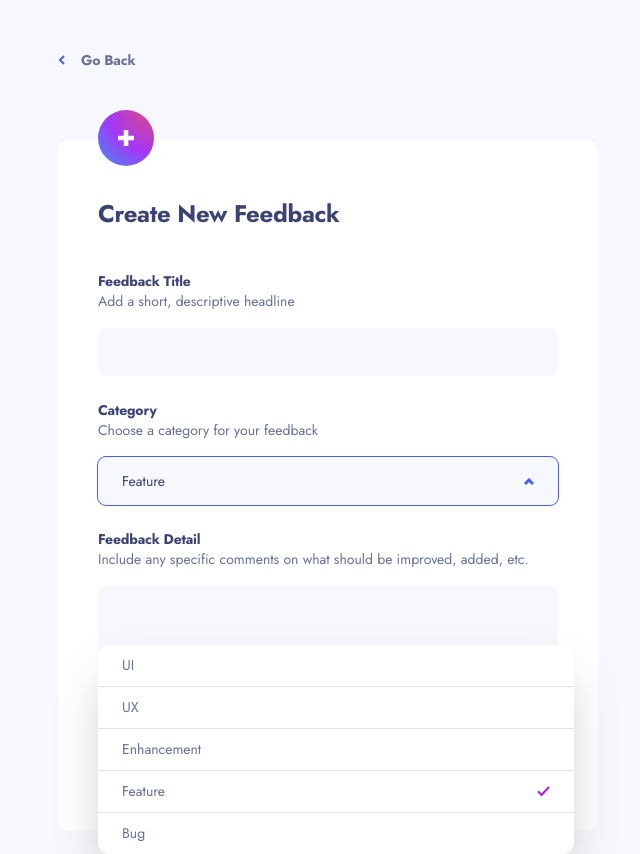
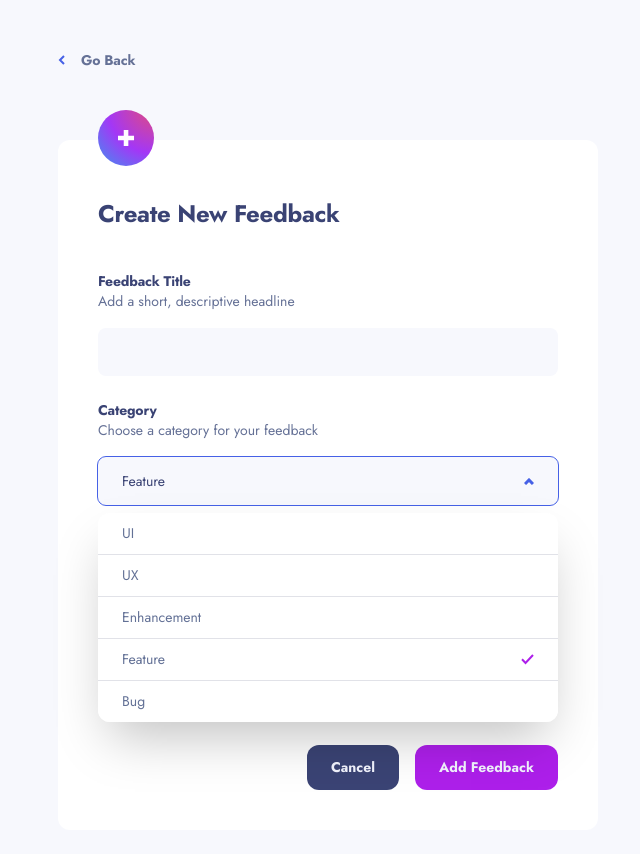
Before and after one commit to FlorianGmz/Frontend-Mentor-Challenges, a React (Vite) app in the folder product-feedback/: page /feedback/create in a window 1280 px wide. Both pictures are taken after a click on the element "Feature". Shown: the whole page, without its empty margins (312-952 px from the left). After the commit the page ends 830 px from the top, so only its background shows below. Built offline with nearby package versions, Linux system fonts and the light colour scheme.

Commit message:
small fix

```diff
--- a/product-feedback/src/components/CreateFeedbackPage.tsx/DropdownCategory.tsx
+++ b/product-feedback/src/components/CreateFeedbackPage.tsx/DropdownCategory.tsx
@@ -33,8 +33,8 @@ const DropdownCategory: React.FC<DropdownCategoryProps> = ({
   };
 
   return (
-    <div className="relative top-2 z-10 mb-28 cursor-pointer rounded-xl shadow-2xl xl:top-[140px]">
-      <div className="flex h-auto w-[279px] flex-col justify-between rounded-xl bg-bt-white_def text-[13px] text-feedback-description md:w-[476px] md:text-[14px]">
+    <div className="relative top-2 z-10 mb-28 cursor-pointer rounded-xl shadow-2xl">
+      <div className="flex h-auto w-[279px] flex-col justify-between rounded-xl bg-bt-white_def text-[13px] text-feedback-description md:w-[460px] md:text-[14px]">
         {filteredCategories.map((category, index) => (
           <React.Fragment key={category}>
             <div
--- a/product-feedback/src/components/FeedbackEditPage/DropdownStatus.tsx
+++ b/product-feedback/src/components/FeedbackEditPage/DropdownStatus.tsx
@@ -31,8 +31,8 @@ const DropdownStatus: React.FC<DropdownStatusProps> = ({
   };
 
   return (
-    <div className="relative top-2 z-10 mb-28 cursor-pointer rounded-xl shadow-2xl xl:top-[140px]">
-      <div className="flex h-auto w-[279px] flex-col justify-between rounded-xl bg-bt-white_def text-[13px] text-feedback-description md:w-[476px] md:text-[14px]">
+    <div className="relative top-2 z-10 mb-28 cursor-pointer rounded-xl shadow-2xl">
+      <div className="flex h-auto w-[279px] flex-col justify-between rounded-xl bg-bt-white_def text-[13px] text-feedback-description md:w-[460px] md:text-[14px]">
         {filteredStatus.map((status: string, index) => (
           <React.Fragment key={status}>
             <div
```
